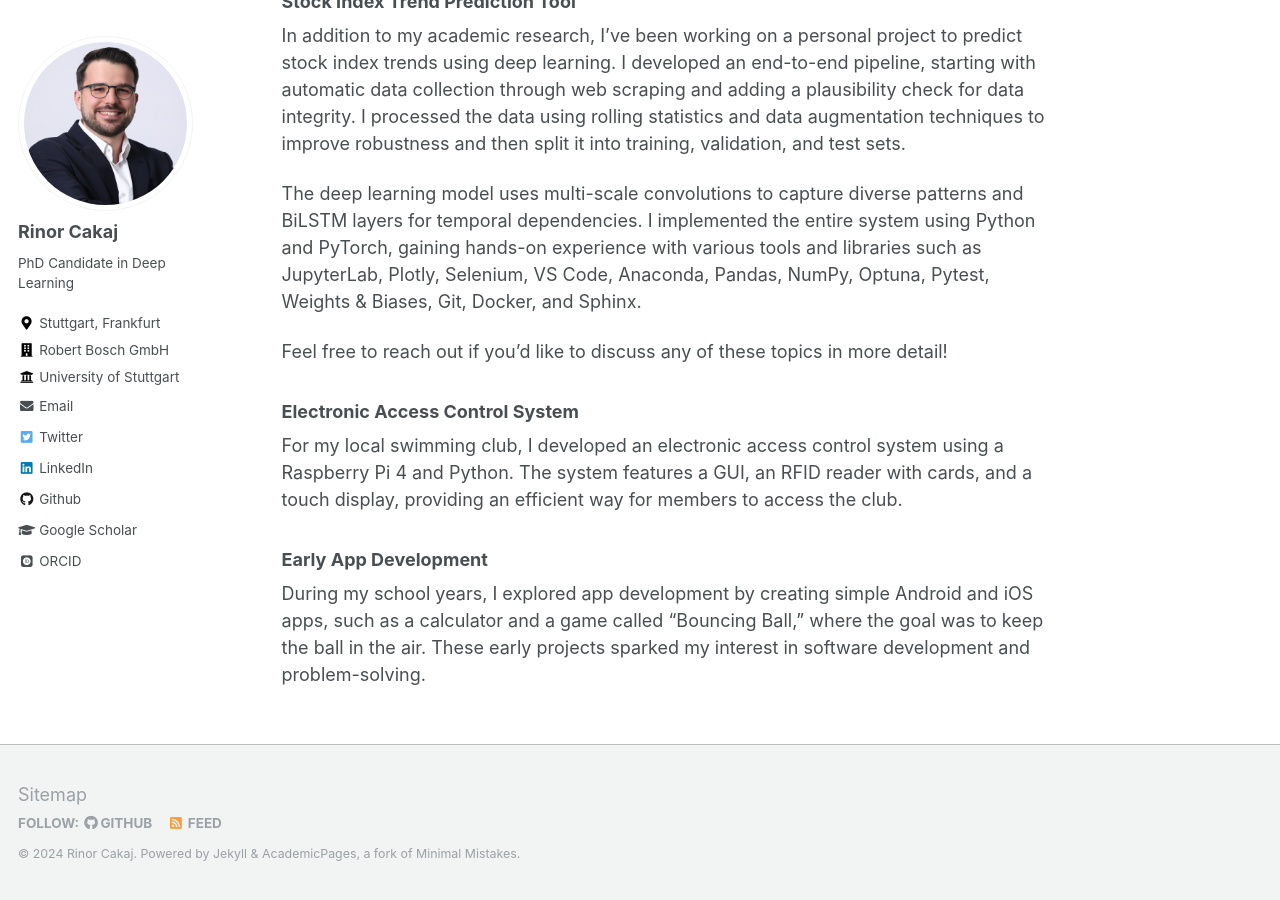
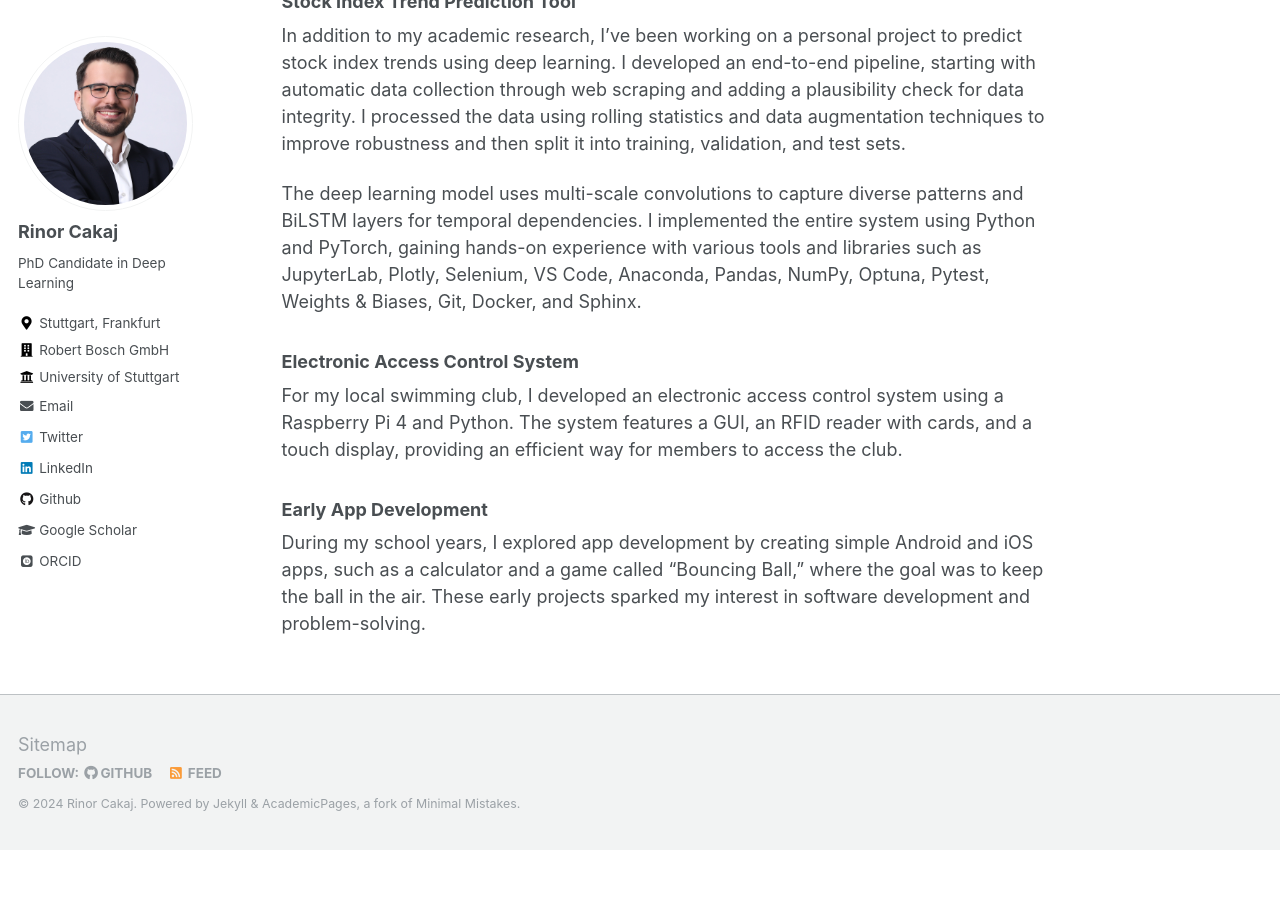
Before and after one commit to rinorcakaj/rinorcakaj.github.io, a Jekyll site: the page built from _pages/about.md, in a window 1280 px wide and 900 px high, scrolled down 1281 px. Built offline with Jekyll 4.4.1, drawn with Linux system fonts in a browser that asks for light colours; some web fonts are replaced; after the commit the page ends 2131 px from its top, so only the background shows below that.

Commit message:
Update 02.10.2024

```diff
--- a/_pages/about.md
+++ b/_pages/about.md
@@ -31,9 +31,6 @@ In addition to my academic research, I’ve been working on a personal project t
 
 The deep learning model uses multi-scale convolutions to capture diverse patterns and BiLSTM layers for temporal dependencies. I implemented the entire system using Python and PyTorch, gaining hands-on experience with various tools and libraries such as JupyterLab, Plotly, Selenium, VS Code, Anaconda, Pandas, NumPy, Optuna, Pytest, Weights & Biases, Git, Docker, and Sphinx.
 
-
-Feel free to reach out if you’d like to discuss any of these topics in more detail!
-
 ### Electronic Access Control System
 For my local swimming club, I developed an electronic access control system using a Raspberry Pi 4 and Python. The system features a GUI, an RFID reader with cards, and a touch display, providing an efficient way for members to access the club.
 
```
